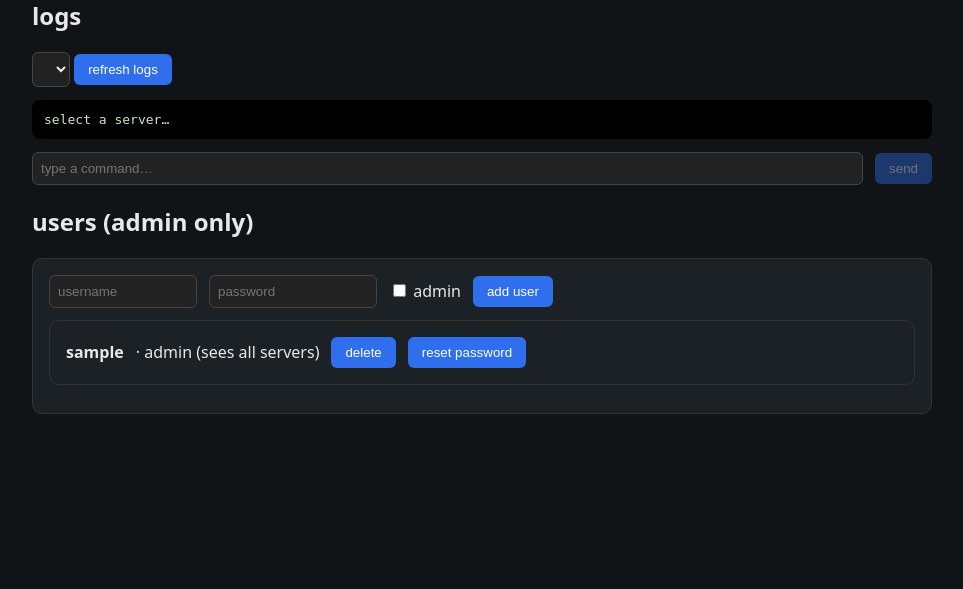
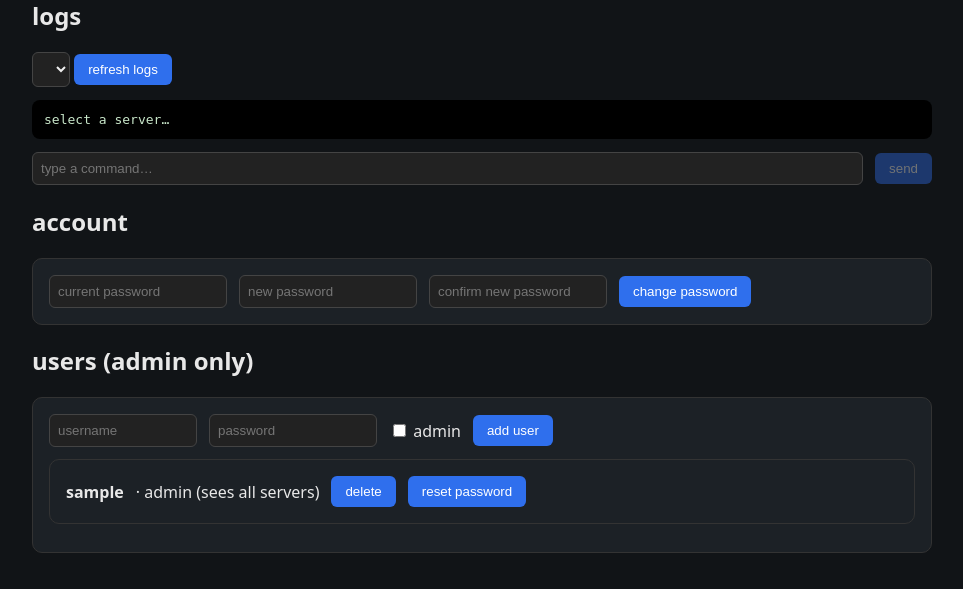
Before and after one commit to 10pc/easy-mc-servers, a Flask app: page / in a window 1280 px wide. Shown: the part 229-818 px from the top of the page, without its empty margins (158-1121 px from the left). Before the commit the page ends 643 px from the top, so only its background shows below. Run offline with Flask 3, Linux system fonts and the light colour scheme; the visitor is signed in with stand-in values (Sample User, id 1); data comes from the database, SQL or seed files in the repository; data that the repository does not hold is empty.

Commit message:
self-service password change; admins keep reset ability

```diff
--- a/app.py
+++ b/app.py
@@ -270,6 +270,26 @@ def api_console(sid):
         return jsonify({"error": str(e)}), 409
 
 
+@app.route("/api/account/password", methods=["POST"])
+@login_required
+def api_account_password():
+    """Let any logged-in user change their own password (admins keep the
+    reset ability via /api/admin/users/<uid>/password)."""
+    if not _check_csrf():
+        return jsonify({"error": "bad csrf"}), 403
+    user = db.get_user_by_id(session.get("user_id"))
+    if not user:
+        return jsonify({"error": "unauthorized"}), 401
+    data = request.get_json(silent=True) or {}
+    if not check_password_hash(user["password_hash"], data.get("current_password", "")):
+        return jsonify({"error": "current password is incorrect"}), 400
+    new_password = data.get("new_password", "")
+    if len(new_password) < 8:
+        return jsonify({"error": "new password must be at least 8 characters"}), 400
+    db.set_user_password(user["id"], generate_password_hash(new_password))
+    return jsonify({"ok": True})
+
+
 # ---------------- admin: users & grants (admin only) ----------------
 
 def _valid_username(name: str) -> str | None:
--- a/static/app.js
+++ b/static/app.js
@@ -102,6 +102,24 @@ document.getElementById('consoleIn').addEventListener('keydown', e => {
   if (e.key === 'Enter') sendConsole();
 });
 
+// ---- account: change own password (all users) ----
+document.getElementById('changePassBtn').onclick = async () => {
+  const cur = document.getElementById('curPass').value;
+  const p1 = document.getElementById('newPass1').value;
+  const p2 = document.getElementById('newPass2').value;
+  if (p1 !== p2) { alert('new passwords do not match'); return; }
+  try {
+    await api('/api/account/password', {
+      method: 'POST', headers: { 'Content-Type': 'application/json' },
+      body: JSON.stringify({ current_password: cur, new_password: p1 }),
+    });
+    document.getElementById('curPass').value = '';
+    document.getElementById('newPass1').value = '';
+    document.getElementById('newPass2').value = '';
+    alert('password changed');
+  } catch (e) { alert(e.message); }
+};
+
 // ---- admin: users & grants (only rendered for admins) ----
 async function adminRefresh() {
   const wrap = document.getElementById('userList');
--- a/templates/index.html
+++ b/templates/index.html
@@ -17,6 +17,15 @@
 <input id="consoleIn" placeholder="type a command…" autocomplete="off" spellcheck="false" style="flex:1;min-width:200px">
 <button id="consoleSend">send</button>
 </div>
+<h2>account</h2>
+<div class="card">
+<div class="row">
+<input id="curPass" type="password" placeholder="current password" autocomplete="current-password" style="width:160px">
+<input id="newPass1" type="password" placeholder="new password" autocomplete="new-password" style="width:160px">
+<input id="newPass2" type="password" placeholder="confirm new password" autocomplete="new-password" style="width:160px">
+<button id="changePassBtn">change password</button>
+</div>
+</div>
 {% if is_admin %}
 <h2>users (admin only)</h2>
 <div class="card">
```
